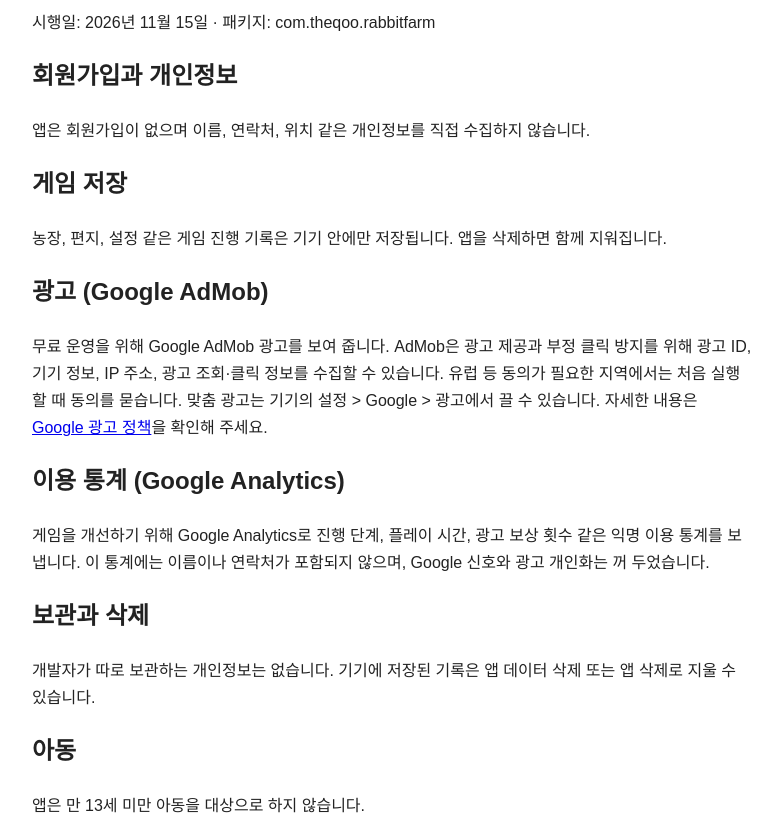
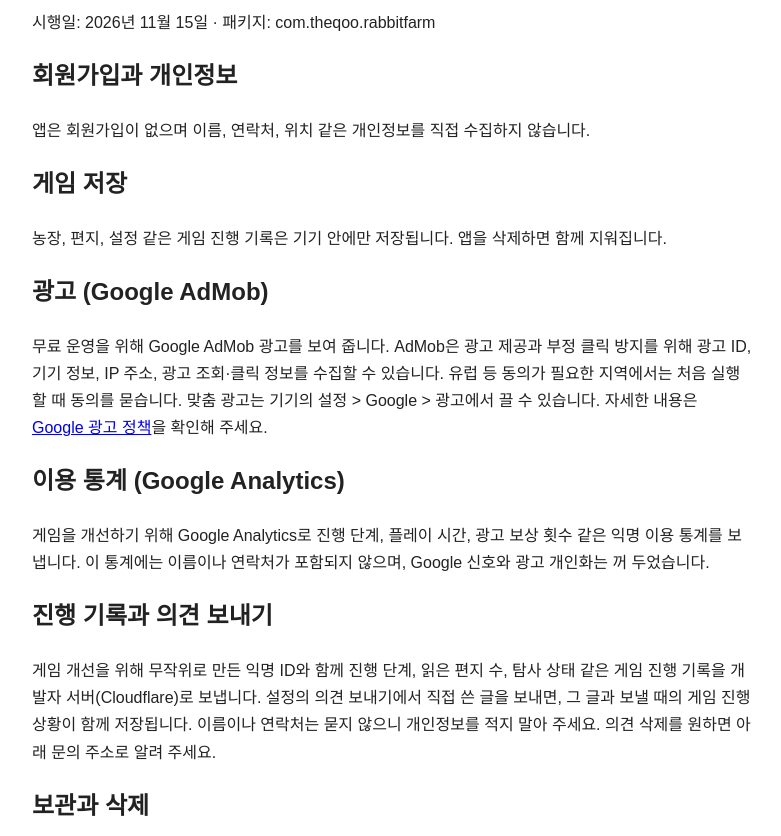
Before and after one commit to yeongjo/app-policies, a plain HTML site: page rabbitfarm/privacy.html in a window 1280 px wide. Shown: the part 104-940 px from the top of the page, without its empty margins (248-1029 px from the left). Drawn offline with Linux system fonts and the light colour scheme.

Commit message:
Describe progress records and in-game feedback in 달토끼 농장 policy
Co-Authored-By: Claude Opus 5.5 <noreply@anthropic.com>

```diff
--- a/rabbitfarm/privacy.html
+++ b/rabbitfarm/privacy.html
@@ -4,6 +4,6 @@
 <h2>게임 저장</h2><p>농장, 편지, 설정 같은 게임 진행 기록은 기기 안에만 저장됩니다. 앱을 삭제하면 함께 지워집니다.</p>
 <h2>광고 (Google AdMob)</h2><p>무료 운영을 위해 Google AdMob 광고를 보여 줍니다. AdMob은 광고 제공과 부정 클릭 방지를 위해 광고 ID, 기기 정보, IP 주소, 광고 조회·클릭 정보를 수집할 수 있습니다. 유럽 등 동의가 필요한 지역에서는 처음 실행할 때 동의를 묻습니다. 맞춤 광고는 기기의 설정 &gt; Google &gt; 광고에서 끌 수 있습니다. 자세한 내용은 <a href="https://policies.google.com/technologies/ads">Google 광고 정책</a>을 확인해 주세요.</p>
 <h2>이용 통계 (Google Analytics)</h2><p>게임을 개선하기 위해 Google Analytics로 진행 단계, 플레이 시간, 광고 보상 횟수 같은 익명 이용 통계를 보냅니다. 이 통계에는 이름이나 연락처가 포함되지 않으며, Google 신호와 광고 개인화는 꺼 두었습니다.</p>
-<h2>보관과 삭제</h2><p>개발자가 따로 보관하는 개인정보는 없습니다. 기기에 저장된 기록은 앱 데이터 삭제 또는 앱 삭제로 지울 수 있습니다.</p>
+<h2>진행 기록과 의견 보내기</h2><p>게임 개선을 위해 무작위로 만든 익명 ID와 함께 진행 단계, 읽은 편지 수, 탐사 상태 같은 게임 진행 기록을 개발자 서버(Cloudflare)로 보냅니다. 설정의 의견 보내기에서 직접 쓴 글을 보내면, 그 글과 보낼 때의 게임 진행 상황이 함께 저장됩니다. 이름이나 연락처는 묻지 않으니 개인정보를 적지 말아 주세요. 의견 삭제를 원하면 아래 문의 주소로 알려 주세요.</p><h2>보관과 삭제</h2><p>개발자가 따로 보관하는 개인정보는 없습니다. 익명 진행 기록과 보내 주신 의견은 게임 개선에 필요한 동안만 보관합니다. 기기에 저장된 기록은 앱 데이터 삭제 또는 앱 삭제로 지울 수 있습니다.</p>
 <h2>아동</h2><p>앱은 만 13세 미만 아동을 대상으로 하지 않습니다.</p>
 <h2>문의</h2><p>songchung2466@gmail.com</p></body></html>
```
